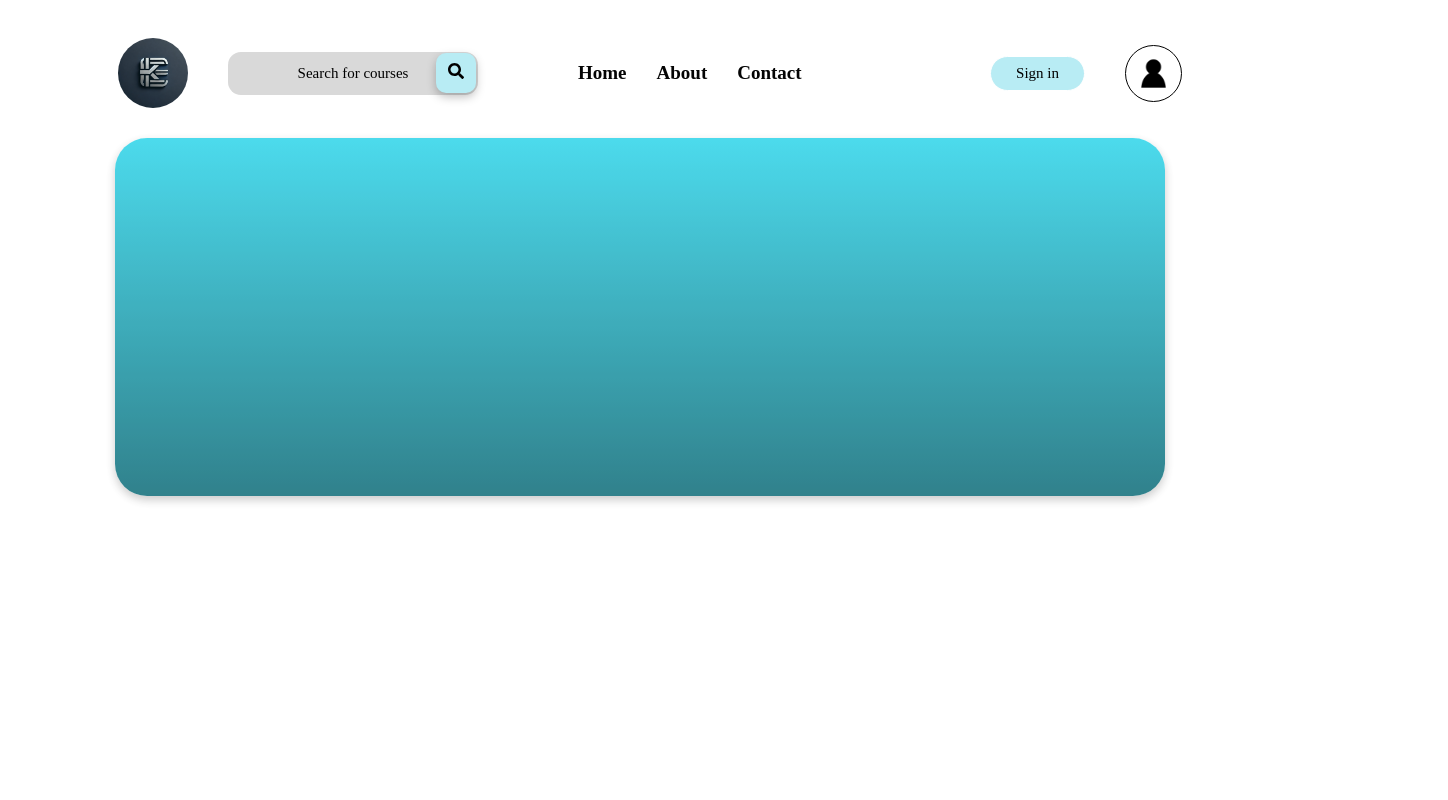
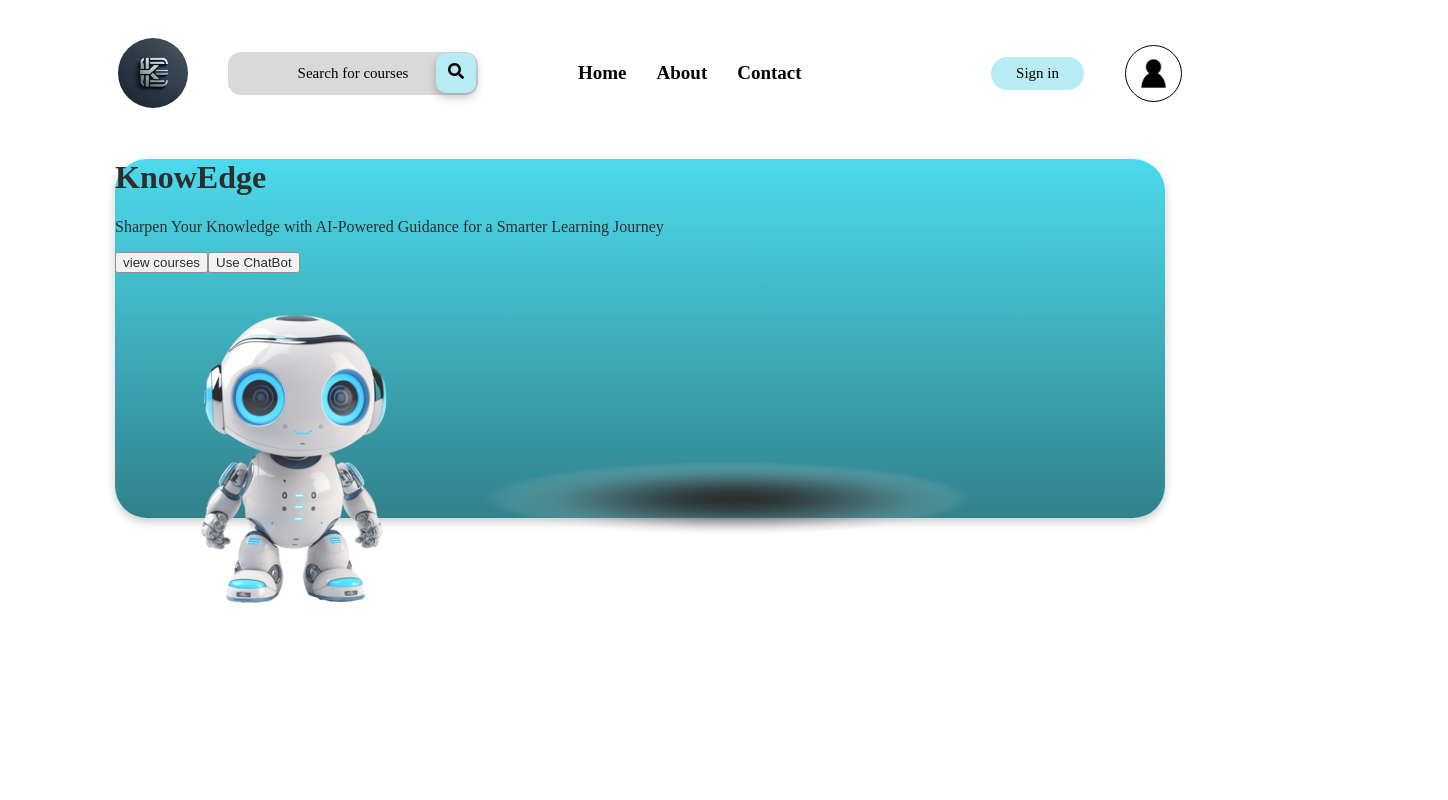
Before and after one commit to Bhanuka10/Capstone, a React (Vite) app in the folder KnowEdge-app/: page / in a window 1280 px wide. Shown: the top 800 px of the page, 1448 px wide, since content can reach past the window. Built offline with nearby package versions, Linux system fonts and the light colour scheme.

Commit message:
update java script part

```diff
--- a/KnowEdge-app/src/Components/Header/Header.jsx
+++ b/KnowEdge-app/src/Components/Header/Header.jsx
@@ -4,9 +4,26 @@ const Header = () => {
   return (
     <div className='header'>
         <div>
+            <div>
+           <h1>KnowEdge</h1>
+            <p>Sharpen Your Knowledge with AI-Powered Guidance for a Smarter Learning Journey</p>
+        </div>
+        <div>
+            <button>view courses</button>
+            <button>Use ChatBot</button>
+        </div>
 
         </div>
-
+        <div>
+            <div>
+            <img src="pngtree-3d-bot-ai-powered-marketing-and-notification-tools-png-image_9187783.png" alt="" />
+            <img src="pngtree-round-gradient-black-shadow-png-image_4317601.png" alt="" />
+            </div>
+            <div>
+            <img src="young-woman-sitting-floor-with-laptop-white.png" alt="" />
+            <img src="pngtree-round-gradient-black-shadow-png-image_4317601.png" alt="" />
+            </div>
+        </div>
     </div>
   )
 }
```
